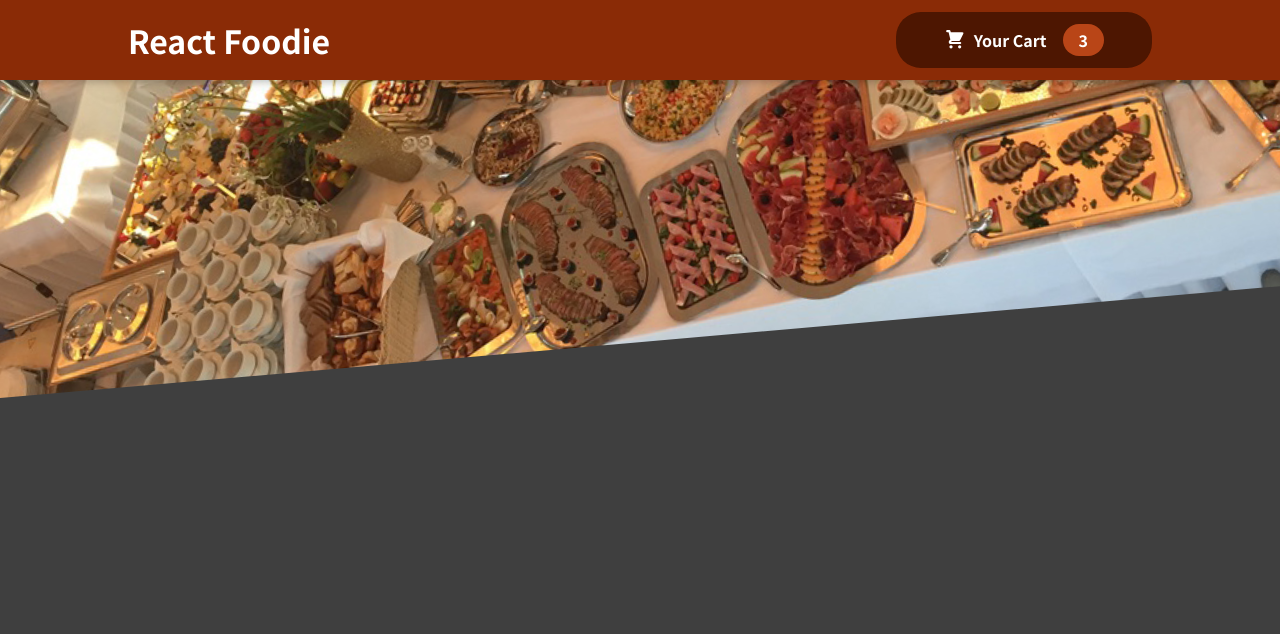
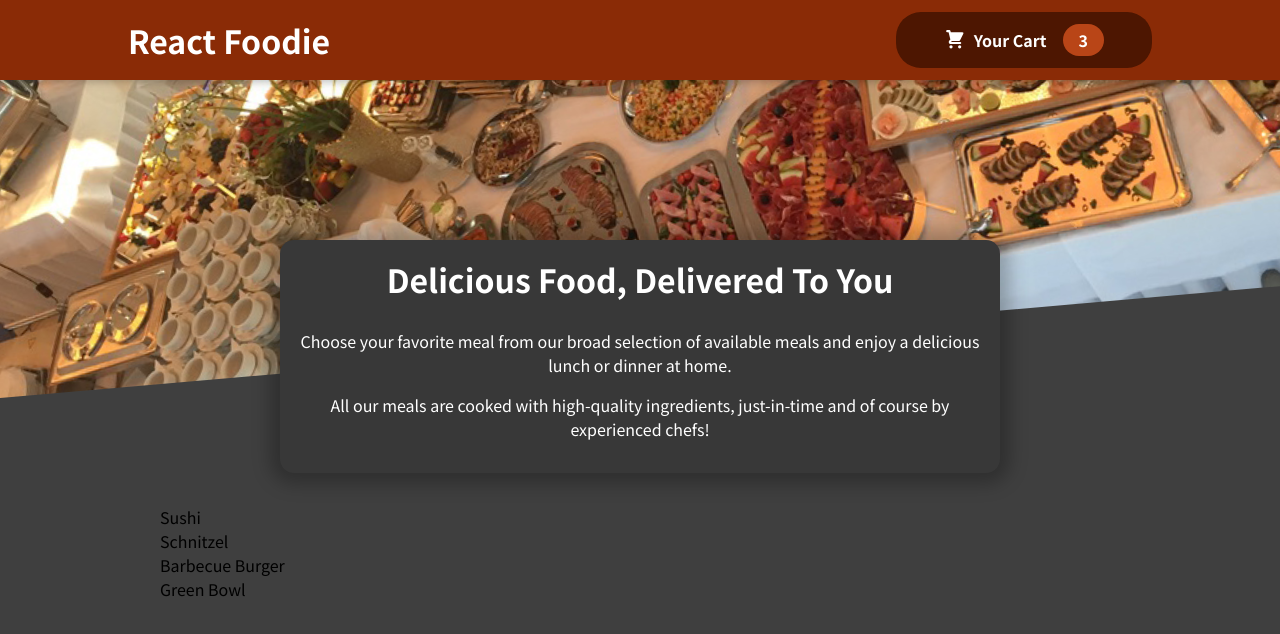
Before and after one commit to Russelllin7789/food_order_website, a React (Create React App) app: page / in a window 1280 px wide. Shown: the top 634 px of the page. Built offline with nearby package versions, Linux system fonts and the light colour scheme.

Commit message:
Fulfill meals related components into main app area

```diff
--- a/src/App.js
+++ b/src/App.js
@@ -1,10 +1,14 @@
 import React from "react";
 import Header from "./components/Layout/Header";
+import Meals from "./components/Meals/Meals";
 
 const App = () => {
   return (
     <React.Fragment>
       <Header />
+      <main>
+        <Meals />
+      </main>
     </React.Fragment>
   );
 }
--- a/src/components/Meals/AvailableMeals.js
+++ b/src/components/Meals/AvailableMeals.js
@@ -1,9 +1,45 @@
 import React from "react";
 
-import classes from './Available.module.css'
+import classes from './AvailableMeals.module.css'
+
+const DUMMY_MEALS = [
+  {
+    id: 'm1',
+    name: 'Sushi',
+    description: 'Finest fish and veggies',
+    price: 22.99,
+  },
+  {
+    id: 'm2',
+    name: 'Schnitzel',
+    description: 'A german specialty!',
+    price: 16.5,
+  },
+  {
+    id: 'm3',
+    name: 'Barbecue Burger',
+    description: 'American, raw, meaty',
+    price: 12.99,
+  },
+  {
+    id: 'm4',
+    name: 'Green Bowl',
+    description: 'Healthy...and green...',
+    price: 18.99,
+  },
+];
 
 const AvailableMeals = () => {
+  const mealsList = DUMMY_MEALS.map((meal) => <li key={meal.id}>{meal.name}</li>)
 
+  return (
+    <section className={classes.meals}>
+      <ul>
+        {mealsList}
+      </ul>
+    </section>
+
+  )
 }
 
 export default AvailableMeals
--- a/src/components/Meals/Meals.js
+++ b/src/components/Meals/Meals.js
@@ -1,7 +1,15 @@
-import React from "react";
+import React, { Fragment } from "react";
+
+import AvailableMeals from "./AvailableMeals";
+import MealsSummary from './MealsSummary'
 
 const Meals = () => {
-
+  return (
+    <Fragment>
+      <MealsSummary />
+      <AvailableMeals />
+    </Fragment>
+  )
 }
 
 export default Meals
--- a/src/components/Meals/MealsSummary.js
+++ b/src/components/Meals/MealsSummary.js
@@ -3,7 +3,19 @@
 import classes from './MealsSummary.module.css'
 
 const MealsSummary = () => {
-
+  return (
+    <section className={classes.summary}>
+      <h2>Delicious Food, Delivered To You</h2>
+      <p>
+        Choose your favorite meal from our broad selection of available meals
+        and enjoy a delicious lunch or dinner at home.
+      </p>
+      <p>
+        All our meals are cooked with high-quality ingredients, just-in-time and
+        of course by experienced chefs!
+      </p>
+    </section>
+  )
 }
 
 export default MealsSummary
```
Also changed, not shown: src/components/Meals/MealsSummary.module.css (renamed from src/components/Meals/MealsSumary.module.css), 1 other file (tests, documents, lock files or other folders).
